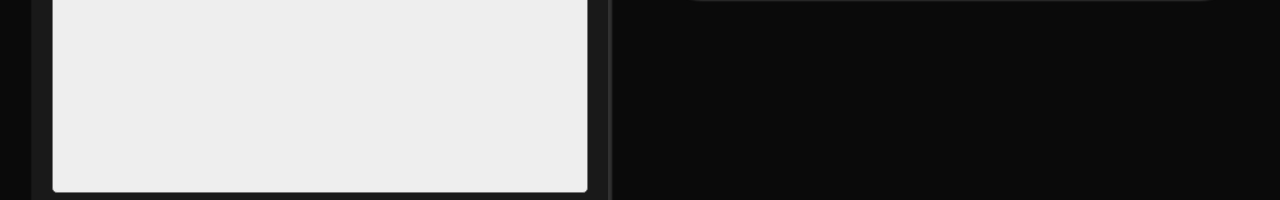
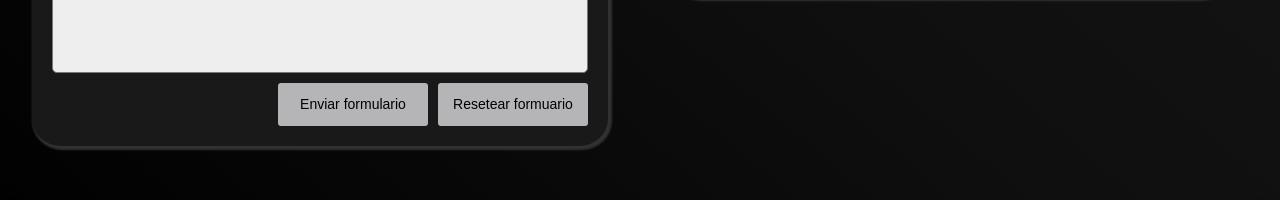
Before and after one commit to BinOver/dw47680-arturoperezsuarez, a website: page pages/contacto.html in a window 1280 px wide. Shown: the part 594-794 px from the top of the page. Drawn offline with nearby package versions, Linux system fonts and the light colour scheme; a web font is replaced by a local one.

Commit message:
fondo body gradiente

```diff
--- a/pages/contacto.html
+++ b/pages/contacto.html
@@ -92,7 +92,7 @@
                                 </div>
                                 <div class="sectionForm__form__content">
                                     <label for="mensaje">Deje su mensaje</label>
-                                    <textarea name="mensaje" id="" cols="30" rows="10"></textarea>
+                                    <textarea name="mensaje" id="" cols="30" rows="5"></textarea>
                                 </div>
                                 <div class="sectionForm__form__btn">
                                     <input type="submit" class="btn" value="Enviar formulario">
--- a/scss/components/_body.scss
+++ b/scss/components/_body.scss
@@ -1,5 +1,7 @@
 .body {
-    background-color:$color-lightblack2;
+    // background-color:$color-lightblack2;
+    background: rgb(0,0,0);
+    background: linear-gradient(40deg, rgba(0,0,0,1) 0%, rgb(15, 15, 15) 50%, rgb(23, 23, 23) 100%);
     min-height: 100vh;
     position: relative;
 }
```
Also changed, not shown: css/style.css.
